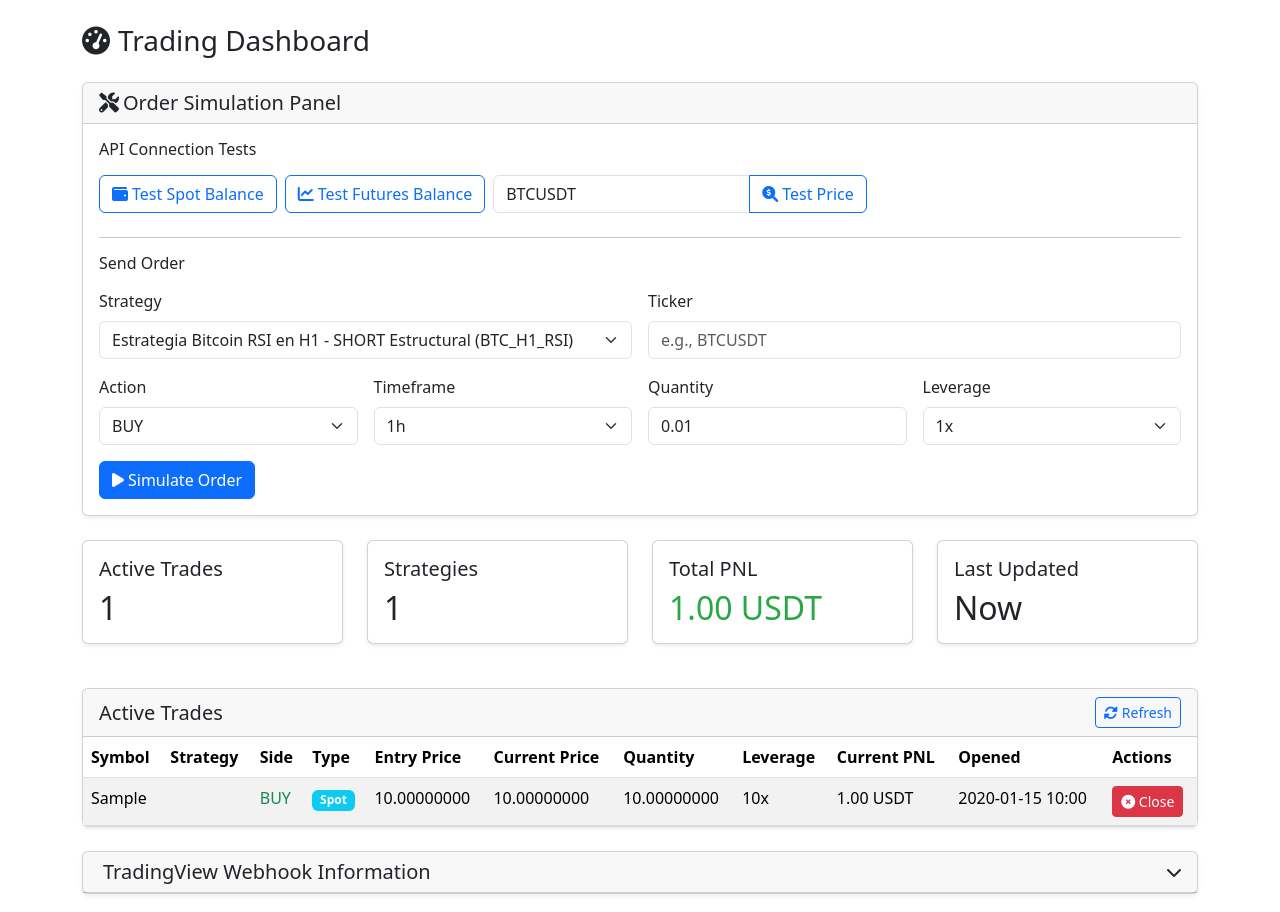
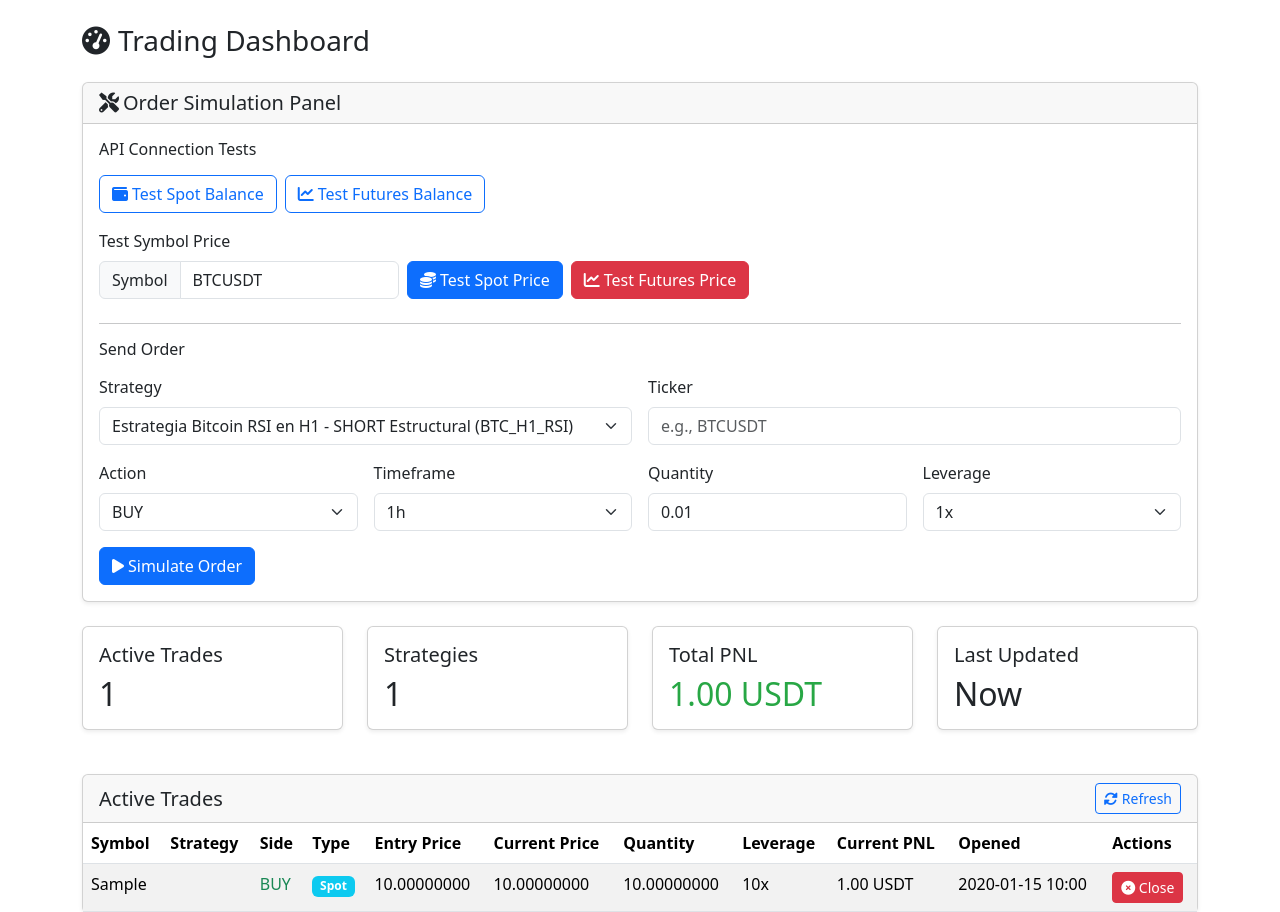
Before and after one commit to javierp04/bingx_lite, a CodeIgniter app: page /database/index.php/dashboard in a window 1280 px wide. Shown: the part 56-968 px from the top of the page. Run offline with CodeIgniter, Linux system fonts and the light colour scheme; a user stored in the database is signed in; data comes from the database, SQL or seed files in the repository; tables that the repository leaves empty hold one stand-in row (values such as "Sample post").

Commit message:
updated test buttons - api ok

```diff
--- a/application/controllers/Dashboard.php
+++ b/application/controllers/Dashboard.php
@@ -1,9 +1,11 @@
 <?php
-defined('BASEPATH') OR exit('No direct script access allowed');
+defined('BASEPATH') or exit('No direct script access allowed');
 
-class Dashboard extends CI_Controller {
+class Dashboard extends CI_Controller
+{
 
-    public function __construct() {
+    public function __construct()
+    {
         parent::__construct();
 
         // Check if user is logged in
@@ -15,7 +17,8 @@
         $this->load->library('BingxApi');
     }
 
-    public function index() {
+    public function index()
+    {
         $data['title'] = 'Dashboard';
         $user_id = $this->session->userdata('user_id');
 
@@ -46,7 +49,8 @@
         $this->load->view('templates/footer');
     }
 
-    public function refresh_trades() {
+    public function refresh_trades()
+    {
         $user_id = $this->session->userdata('user_id');
 
         // Get all open trades
@@ -94,7 +98,8 @@
 
     // Pruebas de API
 
-    public function test_spot_balance() {
+    public function test_spot_balance()
+    {
         $user_id = $this->session->userdata('user_id');
         $api_key = $this->Api_key_model->get_api_key($user_id);
 
@@ -107,7 +112,34 @@
         $result = $this->bingxapi->get_spot_account($api_key);
 
         if ($result) {
-            $this->session->set_flashdata('success', 'Spot balance retrieved successfully: ' . json_encode($result));
+            // Formatear el resultado para mostrar los balances de manera legible
+            $balances_html = '<div class="table-responsive"><table class="table table-sm table-striped">
+                              <thead><tr><th>Ticker</th><th>Disponible</th><th>Bloqueado</th></tr></thead>
+                              <tbody>';
+
+            $has_balance = false;
+
+            if (isset($result->balances) && is_array($result->balances)) {
+                foreach ($result->balances as $balance) {
+                    // Mostrar solo los activos con balance mayor a 0
+                    if (floatval($balance->free) > 0 || floatval($balance->locked) > 0) {
+                        $has_balance = true;
+                        $balances_html .= '<tr>
+                                            <td>' . $balance->asset . '</td>
+                                            <td>' . number_format(floatval($balance->free), 8) . '</td>
+                                            <td>' . number_format(floatval($balance->locked), 8) . '</td>
+                                          </tr>';
+                    }
+                }
+            }
+
+            if (!$has_balance) {
+                $balances_html .= '<tr><td colspan="3" class="text-center">No hay balances disponibles</td></tr>';
+            }
+
+            $balances_html .= '</tbody></table></div>';
+
+            $this->session->set_flashdata('success', 'Spot balance retrieved successfully:<br>' . $balances_html);
         } else {
             $this->session->set_flashdata('error', 'Failed to get spot balance: ' . $this->bingxapi->get_last_error());
         }
@@ -115,7 +147,8 @@
         redirect('dashboard');
     }
 
-    public function test_futures_balance() {
+    public function test_futures_balance()
+    {
         $user_id = $this->session->userdata('user_id');
         $api_key = $this->Api_key_model->get_api_key($user_id);
 
@@ -128,7 +161,55 @@
         $result = $this->bingxapi->get_futures_account($api_key);
 
         if ($result) {
-            $this->session->set_flashdata('success', 'Futures balance retrieved successfully: ' . json_encode($result));
+            // Formatear el resultado para mostrar los balances de manera legible
+            $balances_html = '<div class="table-responsive"><table class="table table-sm table-striped">
+                              <thead>
+                                <tr>
+                                  <th>Activo</th>
+                                  <th>Balance Total</th>
+                                  <th>Disponible</th>
+                                  <th>En Uso</th>
+                                  <th>Bloqueado</th>
+                                  <th>PnL No Realizado</th>
+                                </tr>
+                              </thead>
+                              <tbody>';
+
+            // En futuros, la estructura puede ser diferente
+            if (isset($result->balance)) {
+                // Solo un activo (típicamente USDT)
+                $balance = $result->balance;
+                $balances_html .= '<tr>
+                                    <td>' . $balance->asset . '</td>
+                                    <td>' . number_format(floatval($balance->balance), 4) . '</td>
+                                    <td>' . number_format(floatval($balance->availableMargin), 4) . '</td>
+                                    <td>' . number_format(floatval($balance->usedMargin), 4) . '</td>
+                                    <td>' . number_format(floatval($balance->freezedMargin), 4) . '</td>
+                                    <td>' . number_format(floatval($balance->unrealizedProfit), 4) . '</td>
+                                  </tr>';
+            } elseif (isset($result->balances) && is_array($result->balances)) {
+                // Múltiples activos (depende de la API)
+                foreach ($result->balances as $balance) {
+                    if (floatval($balance->balance) > 0) {
+                        $balances_html .= '<tr>
+                                            <td>' . $balance->asset . '</td>
+                                            <td>' . number_format(floatval($balance->balance), 4) . '</td>
+                                            <td>' . number_format(floatval($balance->availableMargin), 4) . '</td>
+                                            <td>' . number_format(floatval($balance->usedMargin), 4) . '</td>
+                                            <td>' . number_format(floatval($balance->freezedMargin), 4) . '</td>
+                                            <td>' . number_format(floatval($balance->unrealizedProfit), 4) . '</td>
+                                          </tr>';
+                    }
+                }
+            }
+
+            if (empty($result->balance) && empty($result->balances)) {
+                $balances_html .= '<tr><td colspan="6" class="text-center">No hay balances disponibles</td></tr>';
+            }
+
+            $balances_html .= '</tbody></table></div>';
+
+            $this->session->set_flashdata('success', 'Futures balance retrieved successfully:<br>' . $balances_html);
         } else {
             $this->session->set_flashdata('error', 'Failed to get futures balance: ' . $this->bingxapi->get_last_error());
         }
@@ -136,7 +217,8 @@
         redirect('dashboard');
     }
 
-    public function test_price() {
+    public function test_spot_price()
+    {
         $user_id = $this->session->userdata('user_id');
         $api_key = $this->Api_key_model->get_api_key($user_id);
         $symbol = $this->input->get('symbol', true);
@@ -151,20 +233,41 @@
             return;
         }
 
-        // Intentar precio spot
+        // Get spot price only
         $spot_price = $this->bingxapi->get_spot_price($api_key, $symbol);
 
         if ($spot_price) {
             $this->session->set_flashdata('success', 'Spot price for ' . $symbol . ': ' . $spot_price->price);
         } else {
-            // Si falla, intentar precio de futuros
-            $futures_price = $this->bingxapi->get_futures_price($api_key, $symbol);
+            $this->session->set_flashdata('error', 'Failed to get spot price for ' . $symbol . ': ' . $this->bingxapi->get_last_error());
+        }
 
-            if ($futures_price) {
-                $this->session->set_flashdata('success', 'Futures price for ' . $symbol . ': ' . $futures_price->price);
-            } else {
-                $this->session->set_flashdata('error', 'Failed to get price for ' . $symbol . ': ' . $this->bingxapi->get_last_error());
-            }
+        redirect('dashboard');
+    }
+
+    public function test_futures_price()
+    {
+        $user_id = $this->session->userdata('user_id');
+        $api_key = $this->Api_key_model->get_api_key($user_id);
+        $symbol = $this->input->get('symbol', true);
+
+        if (!$symbol) {
+            $symbol = 'BTCUSDT';
+        }
+
+        if (!$api_key) {
+            $this->session->set_flashdata('error', 'API key not configured');
+            redirect('dashboard');
+            return;
+        }
+
+        // Get futures price only
+        $futures_price = $this->bingxapi->get_futures_price($api_key, $symbol);
+
+        if ($futures_price) {
+            $this->session->set_flashdata('success', 'Futures price for ' . $symbol . ': ' . $futures_price->price);
+        } else {
+            $this->session->set_flashdata('error', 'Failed to get futures price for ' . $symbol . ': ' . $this->bingxapi->get_last_error());
         }
 
         redirect('dashboard');
--- a/application/libraries/BingXApi.php
+++ b/application/libraries/BingXApi.php
@@ -23,6 +23,51 @@
      */
     public function get_last_error() {
         return $this->last_error;
+    }
+
+    /**
+     * Format symbol for BingX API based on operation type
+     *
+     * @param string $symbol Raw symbol (e.g. BTCUSDT)
+     * @param string $operation Type of operation: 'price', 'trade', 'futures_price', 'futures_trade'
+     * @return string Formatted symbol
+     */
+    private function _format_symbol($symbol, $operation = 'price') {
+        // Remove any existing hyphens first
+        $symbol = str_replace('-', '', $symbol);
+
+        switch ($operation) {
+            case 'price':
+                // For spot price endpoint (uses BTC-USDT format)
+                if (substr($symbol, -4) === 'USDT') {
+                    return substr($symbol, 0, -4) . '-USDT';
+                } elseif (substr($symbol, -4) === 'USDC') {
+                    return substr($symbol, 0, -4) . '-USDC';
+                }
+                return $symbol;
+
+            case 'futures_price':
+                // For futures price endpoint (requires ending with -USDT or -USDC)
+                if (substr($symbol, -4) === 'USDT') {
+                    return substr($symbol, 0, -4) . '-USDT';
+                } elseif (substr($symbol, -4) === 'USDC') {
+                    return substr($symbol, 0, -4) . '-USDC';
+                }
+                // Default to -USDT if no suffix
+                return $symbol . '-USDT';
+
+            case 'trade':
+                // For spot trading (uses BTCUSDT format)
+                return $symbol;
+
+            case 'futures_trade':
+                // For futures trading (uses BTCUSDT format)
+                return $symbol;
+
+            default:
+                // Default no formatting
+                return $symbol;
+        }
     }
 
     /**
@@ -71,6 +116,19 @@
         // Generate signature
         $signature = $this->_generate_signature($params, $api_key->api_secret);
         $params['signature'] = $signature;
+
+        // Log symbol format for debugging
+        if (isset($params['symbol'])) {
+            $this->CI->Log_model->add_log([
+                'user_id' => $this->CI->session->userdata('user_id'),
+                'action' => 'api_debug',
+                'description' => 'Symbol format: ' . json_encode([
+                    'original' => $params['symbol'],
+                    'endpoint' => $endpoint,
+                    'is_futures' => $is_futures
+                ])
+            ]);
+        }
 
         // Initialize cURL
         $ch = curl_init();
@@ -143,7 +201,7 @@
 
         // Check for API errors
         if (isset($data->code) && $data->code != 0) {
-            $this->last_error = "API Error: " . $data->code . " - " . $data->msg;
+            $this->last_error = "API Error: " . $data->code . " - " . (isset($data->msg) ? $data->msg : 'Unknown error');
             return false;
         }
 
@@ -160,13 +218,23 @@
     public function get_spot_price($api_key, $symbol) {
         $endpoint = '/openApi/spot/v1/ticker/price';
         $params = [
-            'symbol' => $symbol
+            'symbol' => $this->_format_symbol($symbol, 'price')
         ];
 
         $response = $this->_make_request($api_key, $endpoint, $params, 'GET', false);
 
-        if ($response && isset($response->data)) {
-            return $response->data;
+        if ($response && isset($response->data) && is_array($response->data) && !empty($response->data)) {
+            // Extract from nested structure
+            if (isset($response->data[0]->trades) && is_array($response->data[0]->trades) && !empty($response->data[0]->trades)) {
+                $price = $response->data[0]->trades[0]->price;
+
+                // Create a standardized response object for consistency with other functions
+                $price_object = new stdClass();
+                $price_object->price = $price;
+                $price_object->symbol = $symbol;
+
+                return $price_object;
+            }
         }
 
         return false;
@@ -182,13 +250,18 @@
     public function get_futures_price($api_key, $symbol) {
         $endpoint = '/openApi/swap/v2/quote/price';
         $params = [
-            'symbol' => $symbol
+            'symbol' => $this->_format_symbol($symbol, 'futures_price')
         ];
 
         $response = $this->_make_request($api_key, $endpoint, $params, 'GET', true);
 
         if ($response && isset($response->data)) {
-            return $response->data;
+            // Add more detailed extraction for futures price data if needed
+            if (isset($response->data->price)) {
+                return $response->data;
+            } elseif (isset($response->data[0]) && isset($response->data[0]->price)) {
+                return $response->data[0];
+            }
         }
 
         return false;
@@ -206,7 +279,7 @@
     public function open_spot_position($api_key, $symbol, $side, $quantity) {
         $endpoint = '/openApi/spot/v1/trade/order';
         $params = [
-            'symbol' => $symbol,
+            'symbol' => $this->_format_symbol($symbol, 'trade'),
             'side' => $side,
             'type' => 'MARKET',
             'quantity' => $quantity
@@ -241,7 +314,7 @@
 
         $endpoint = '/openApi/spot/v1/trade/order';
         $params = [
-            'symbol' => $symbol,
+            'symbol' => $this->_format_symbol($symbol, 'trade'),
             'side' => $close_side,
             'type' => 'MARKET',
             'quantity' => $quantity
@@ -272,7 +345,7 @@
     public function set_futures_leverage($api_key, $symbol, $leverage) {
         $endpoint = '/openApi/swap/v2/trade/leverage';
         $params = [
-            'symbol' => $symbol,
+            'symbol' => $this->_format_symbol($symbol, 'futures_trade'),
             'leverage' => $leverage
         ];
 
@@ -293,7 +366,7 @@
     public function open_futures_position($api_key, $symbol, $side, $quantity) {
         $endpoint = '/openApi/swap/v2/trade/order';
         $params = [
-            'symbol' => $symbol,
+            'symbol' => $this->_format_symbol($symbol, 'futures_trade'),
             'side' => $side,
             'positionSide' => 'BOTH',
             'type' => 'MARKET',
@@ -329,7 +402,7 @@
 
         $endpoint = '/openApi/swap/v2/trade/order';
         $params = [
-            'symbol' => $symbol,
+            'symbol' => $this->_format_symbol($symbol, 'futures_trade'),
             'side' => $close_side,
             'positionSide' => 'BOTH',
             'type' => 'MARKET',
--- a/application/views/dashboard/index.php
+++ b/application/views/dashboard/index.php
@@ -26,11 +26,20 @@
                         <i class="fas fa-chart-line me-1"></i>Test Futures Balance
                     </a>
                 </div>
-                <div class="col-md-auto">
-                    <div class="input-group">
-                        <input type="text" class="form-control" placeholder="BTCUSDT" id="test-symbol" value="BTCUSDT">
-                        <a href="javascript:void(0);" class="btn btn-outline-primary" id="test-price-btn">
-                            <i class="fas fa-search-dollar me-1"></i>Test Price
+
+                <!-- Price Testing Controls -->
+                <div class="col-md-12 mt-3">
+                    <label class="form-label">Test Symbol Price</label>
+                    <div class="d-flex gap-2">
+                        <div class="input-group" style="max-width: 300px;">
+                            <span class="input-group-text">Symbol</span>
+                            <input type="text" class="form-control" placeholder="BTCUSDT" id="test-symbol" value="BTCUSDT">
+                        </div>
+                        <a href="javascript:void(0);" class="btn btn-primary" id="test-spot-price-btn">
+                            <i class="fas fa-coins me-1"></i>Test Spot Price
+                        </a>
+                        <a href="javascript:void(0);" class="btn btn-danger" id="test-futures-price-btn">
+                            <i class="fas fa-chart-line me-1"></i>Test Futures Price
                         </a>
                     </div>
                 </div>
@@ -123,19 +132,29 @@
         document.getElementById('simulate_data').form.submit();
     });
 
-    document.getElementById('test-price-btn').addEventListener('click', function() {
+    // Spot Price Test Button
+    document.getElementById('test-spot-price-btn').addEventListener('click', function() {
         // Get symbol value
         const symbol = document.getElementById('test-symbol').value;
 
-        // Navigate to test price endpoint
-        window.location.href = '<?= base_url('dashboard/test_price') ?>?symbol=' + encodeURIComponent(symbol);
+        // Navigate to test spot price endpoint
+        window.location.href = '<?= base_url('dashboard/test_spot_price') ?>?symbol=' + encodeURIComponent(symbol);
+    });
+
+    // Futures Price Test Button
+    document.getElementById('test-futures-price-btn').addEventListener('click', function() {
+        // Get symbol value
+        const symbol = document.getElementById('test-symbol').value;
+
+        // Navigate to test futures price endpoint
+        window.location.href = '<?= base_url('dashboard/test_futures_price') ?>?symbol=' + encodeURIComponent(symbol);
     });
 
     // Make Enter key work in price test input
     document.getElementById('test-symbol').addEventListener('keypress', function(e) {
         if (e.key === 'Enter') {
             e.preventDefault();
-            document.getElementById('test-price-btn').click();
+            document.getElementById('test-spot-price-btn').click();
         }
     });
 </script>
--- a/application/views/templates/header.php
+++ b/application/views/templates/header.php
@@ -1,5 +1,6 @@
 <!DOCTYPE html>
 <html lang="es">
+
 <head>
     <meta charset="UTF-8">
     <meta name="viewport" content="width=device-width, initial-scale=1.0">
@@ -19,38 +20,48 @@
             display: flex;
             flex-direction: column;
         }
+
         .content {
             flex: 1;
         }
+
         .footer {
             margin-top: auto;
             background-color: #f8f9fa;
             padding: 1rem 0;
         }
+
         .navbar-brand {
             font-weight: bold;
         }
+
         .card {
             margin-bottom: 20px;
             box-shadow: 0 0.125rem 0.25rem rgba(0, 0, 0, 0.075);
         }
+
         .bg-profit {
             background-color: rgba(40, 167, 69, 0.1);
         }
+
         .bg-loss {
             background-color: rgba(220, 53, 69, 0.1);
         }
+
         .text-profit {
             color: #28a745;
         }
+
         .text-loss {
             color: #dc3545;
         }
+
         .nav-tabs .nav-link.active {
             font-weight: bold;
         }
     </style>
 </head>
+
 <body>
     <!-- Navigation -->
     <nav class="navbar navbar-expand-lg navbar-dark bg-dark fixed-top">
@@ -115,7 +126,7 @@
         <div class="container">
             <?php if ($this->session->flashdata('success')) : ?>
                 <div class="alert alert-success alert-dismissible fade show" role="alert">
-                    <?= $this->session->flashdata('success') ?>
+                    <?php echo html_entity_decode($this->session->flashdata('success')); ?>
                     <button type="button" class="btn-close" data-bs-dismiss="alert" aria-label="Close"></button>
                 </div>
             <?php endif; ?>
```
